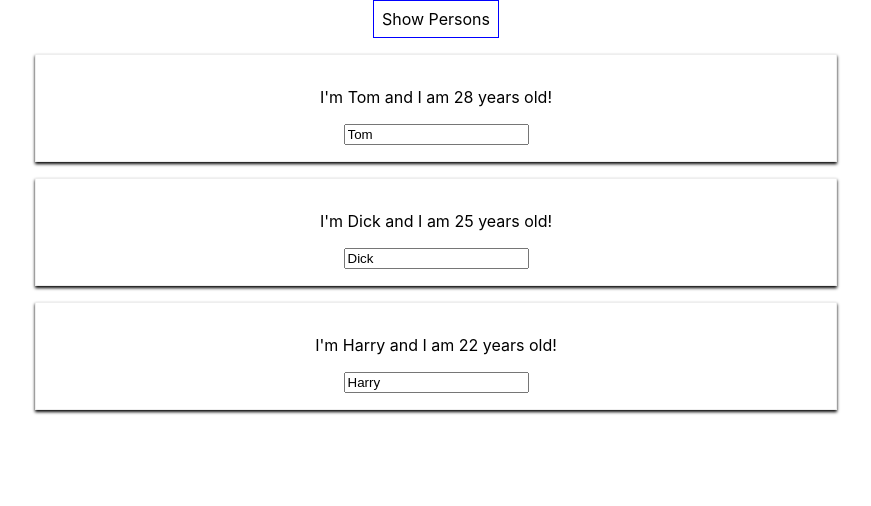
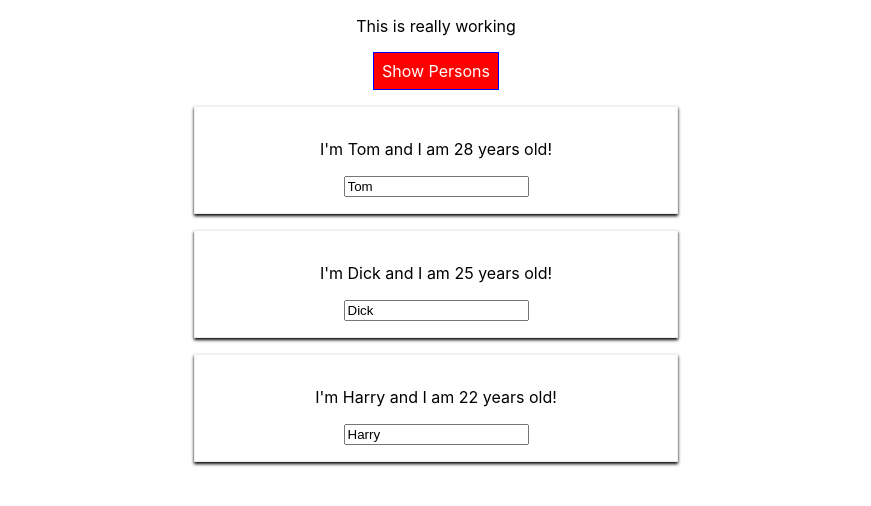
Before and after one commit to basselalsayed/advanced_react, a React (Create React App) app: page / in a window 1280 px wide. Both pictures are taken after a click on the button "Show Persons". Shown: the top 506 px of the page, without its empty margins (204-1075 px from the left). Built offline with nearby package versions, Linux system fonts and the light colour scheme.

Commit message:
implemented radium for additional styling

```diff
--- a/package.json
+++ b/package.json
@@ -6,6 +6,7 @@
     "@testing-library/jest-dom": "^4.2.4",
     "@testing-library/react": "^9.3.2",
     "@testing-library/user-event": "^7.1.2",
+    "radium": "^0.26.0",
     "react": "^16.13.1",
     "react-dom": "^16.13.1",
     "react-scripts": "3.4.1"
--- a/src/App.css
+++ b/src/App.css
@@ -1,3 +1,11 @@
 .App {
   text-align: center;
 }
+
+.red {
+  color: red;
+}
+
+.bold {
+  font-weight: bold;
+}
--- a/src/App.js
+++ b/src/App.js
@@ -1,10 +1,10 @@
 import React, { Component } from 'react';
-
+import Radium, { StyleRoot } from 'radium';
 import './App.css';
 
 import Person from './Person/Person';
 
-export default class App extends Component {
+class App extends Component {
   state = {
     persons: [
       { id: 1, name: 'Tom', age: 28 },
@@ -24,13 +24,22 @@ export default class App extends Component {
     });
   };
 
-  nameChangedHandler = (event) => {
+  nameChangedHandler = (event, id) => {
+    const personIndex = this.state.persons.findIndex((p) => {
+      return p.id === id;
+    });
+
+    const person = {
+      ...this.state.persons[personIndex],
+    };
+
+    person.name = event.target.value;
+
+    const persons = [...this.state.persons];
+    persons[personIndex] = persons;
+
     this.setState({
-      persons: [
-        { name: 'Tom', age: 28 },
-        { name: event.target.value, age: 25 },
-        { name: 'James', age: 25 },
-      ],
+      persons: persons,
     });
   };
 
@@ -47,11 +56,16 @@ export default class App extends Component {
 
   render() {
     const style = {
-      backgroundColor: 'white',
+      backgroundColor: 'green',
+      color: 'white',
       font: 'inherit',
       border: '1px solid blue',
       padding: '8px',
       cursor: 'pointer',
+      ':hover': {
+        backgroundColor: 'lightgreen',
+        color: 'black',
+      },
     };
 
     let persons = null;
@@ -66,20 +80,40 @@ export default class App extends Component {
                 name={person.name}
                 age={person.age}
                 key={person.id}
+                changed={(event) => this.nameChangedHandler(event, person.id)}
               />
             );
           })}
         </div>
       );
+
+      style.backgroundColor = 'red';
+      style[':hover'] = {
+        backgroundColor: 'salmon',
+        color: 'black',
+      };
+    }
+
+    const classes = [];
+    if (this.state.persons.length <= 2) {
+      classes.push('red'); // classes = ["red"]
+    }
+    if (this.state.persons.length <= 1) {
+      classes.push('bold'); // classes = ["red", "bold"]
     }
 
     return (
+      <StyleRoot>
         <div className="App">
+          <p className={classes.join(' ')}>This is really working</p>
           <button style={style} onClick={this.togglePersonsHandler}>
             Show Persons
           </button>
           {persons}
         </div>
+      </StyleRoot>
     );
   }
 }
+
+export default Radium(App);
--- a/src/Person/Person.js
+++ b/src/Person/Person.js
@@ -1,9 +1,16 @@
 import React from 'react';
+import Radium from 'radium';
+
 import './Person.css';
 
 const person = (props) => {
+  const style = {
+    '@media (min-width: 500px)': {
+      width: '450px',
+    },
+  };
   return (
-    <div className="Person">
+    <div className="Person" style={style}>
       <p onClick={props.click}>
         I'm {props.name} and I am {props.age} years old!
       </p>
@@ -13,4 +20,4 @@ const person = (props) => {
   );
 };
 
-export default person;
+export default Radium(person);
```
Also changed, not shown: 1 other file (tests, documents, lock files or other folders). Lines whose indentation alone changed are shown as unchanged.
